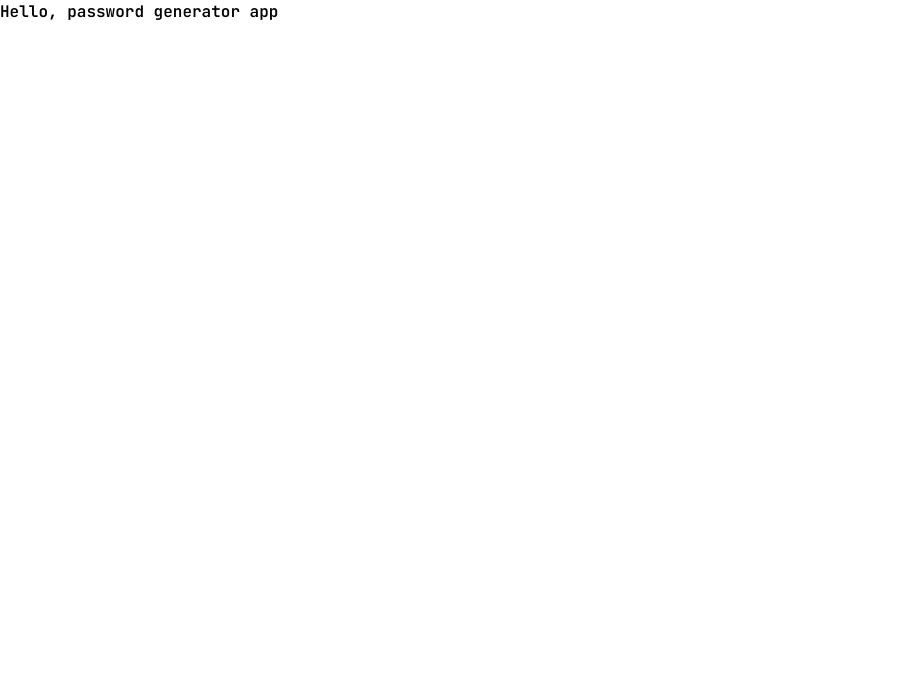
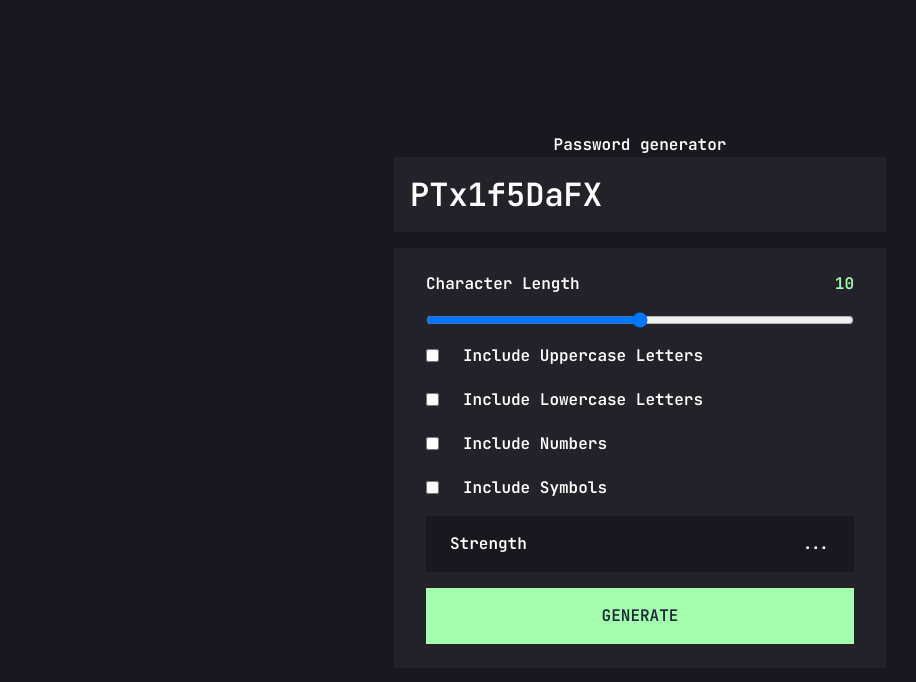
Before and after one commit to dominikrubroeder/password-generator-app-dr, a Next.js app: page / in a window 1280 px wide. Shown: the top 682 px of the page, without its empty margins (0-916 px from the left). Built offline with nearby package versions, Linux system fonts and the light colour scheme.

Commit message:
Add CSS animations, build on app UI and structure

```diff
--- /dev/null
+++ b/components/PasswordCard.tsx
@@ -0,0 +1,54 @@
+import React from 'react';
+
+const PasswordCard: React.FC = () => {
+  return (
+    <div className="grid gap-4 max-w-[33.75rem]">
+      <header className="heading bg-app-gray-800 p-4">
+        <input
+          className="bg-transparent focus:outline-none"
+          value="PTx1f5DaFX"
+          readOnly
+        />
+      </header>
+
+      <div className="grid gap-4 py-6 px-8 bg-app-gray-800">
+        <div className="flex items-center justify-between">
+          <h2>Character Length</h2>
+          <span className="text-app-green">10</span>
+        </div>
+
+        <input type="range" className="w-full" />
+
+        <ul className="grid gap-5">
+          <li className="flex items-center gap-6">
+            <input type="checkbox" />
+            Include Uppercase Letters
+          </li>
+          <li className="flex items-center gap-6">
+            <input type="checkbox" />
+            Include Lowercase Letters
+          </li>
+          <li className="flex items-center gap-6">
+            <input type="checkbox" />
+            Include Numbers
+          </li>
+          <li className="flex items-center gap-6">
+            <input type="checkbox" />
+            Include Symbols
+          </li>
+        </ul>
+
+        <div className="flex items-center justify-between px-6 py-4 bg-app-gray-900">
+          <h2>Strength</h2>
+          <div>...</div>
+        </div>
+
+        <button className="bg-app-green text-gray-800 uppercase p-4">
+          Generate
+        </button>
+      </div>
+    </div>
+  );
+};
+
+export default PasswordCard;
--- /dev/null
+++ b/pages/_document.tsx
@@ -0,0 +1,12 @@
+import { Html, Head, Main, NextScript } from 'next/document';
+export default function Document() {
+  return (
+    <Html lang="en">
+      <Head />
+      <body className="text-white bg-app-gray-900">
+        <Main />
+        <NextScript />
+      </body>
+    </Html>
+  );
+}
--- a/pages/index.tsx
+++ b/pages/index.tsx
@@ -1,5 +1,6 @@
 import type { NextPage } from 'next';
 import Head from 'next/head';
+import PasswordCard from '../components/PasswordCard';
 
 const Home: NextPage = () => {
   return (
@@ -13,8 +14,9 @@ const Home: NextPage = () => {
         <link rel="icon" href="/favicon.ico" />
       </Head>
 
-      <main>
-        <h1>Hello, password generator app</h1>
+      <main className="flex items-center justify-center min-h-screen flex-col">
+        <h1>Password generator</h1>
+        <PasswordCard />
       </main>
     </div>
   );
--- a/styles/globals.css
+++ b/styles/globals.css
@@ -18,3 +18,9 @@
     font-family: 'JetBrains Mono', system-ui, sans-serif;
   }
 }
+
+@layer components {
+  .heading {
+    @apply text-[2rem] leading-[2.6875rem];
+  }
+}
--- a/tailwind.config.js
+++ b/tailwind.config.js
@@ -7,7 +7,8 @@ module.exports = {
   theme: {
     extend: {
       colors: {
-        'app-gray-900': 'hsl(248, 10%, 15%)',
+        'app-gray-900': 'hsl(248, 15%, 11%)',
+        'app-gray-800': 'hsl(248, 10%, 15%)',
         'app-gray-500': 'hsl(251, 9%, 53%)',
         'app-gray-200': 'hsl(252, 11%, 91%)',
         'app-blue': 'hsl(248, 15%, 11%)',
```
